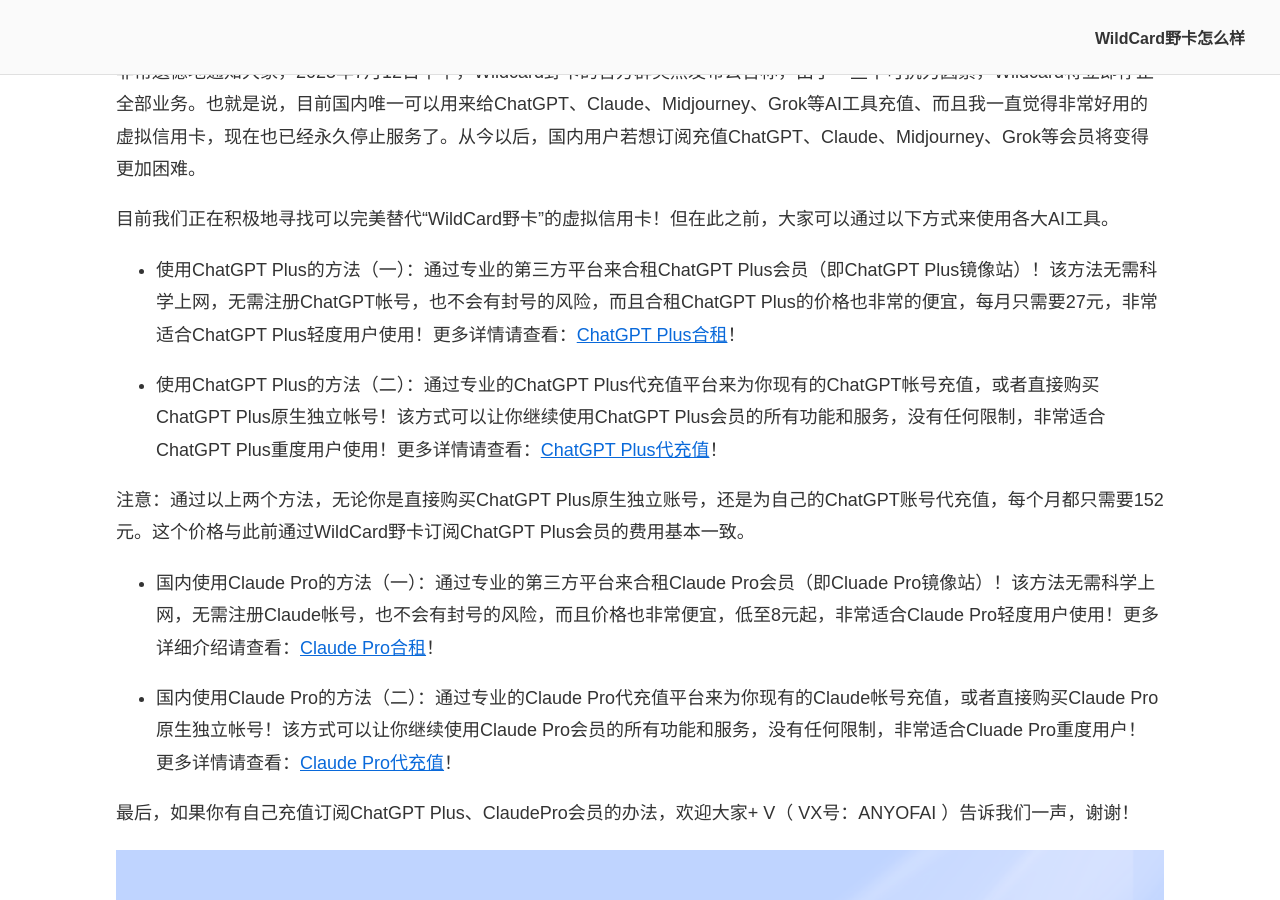
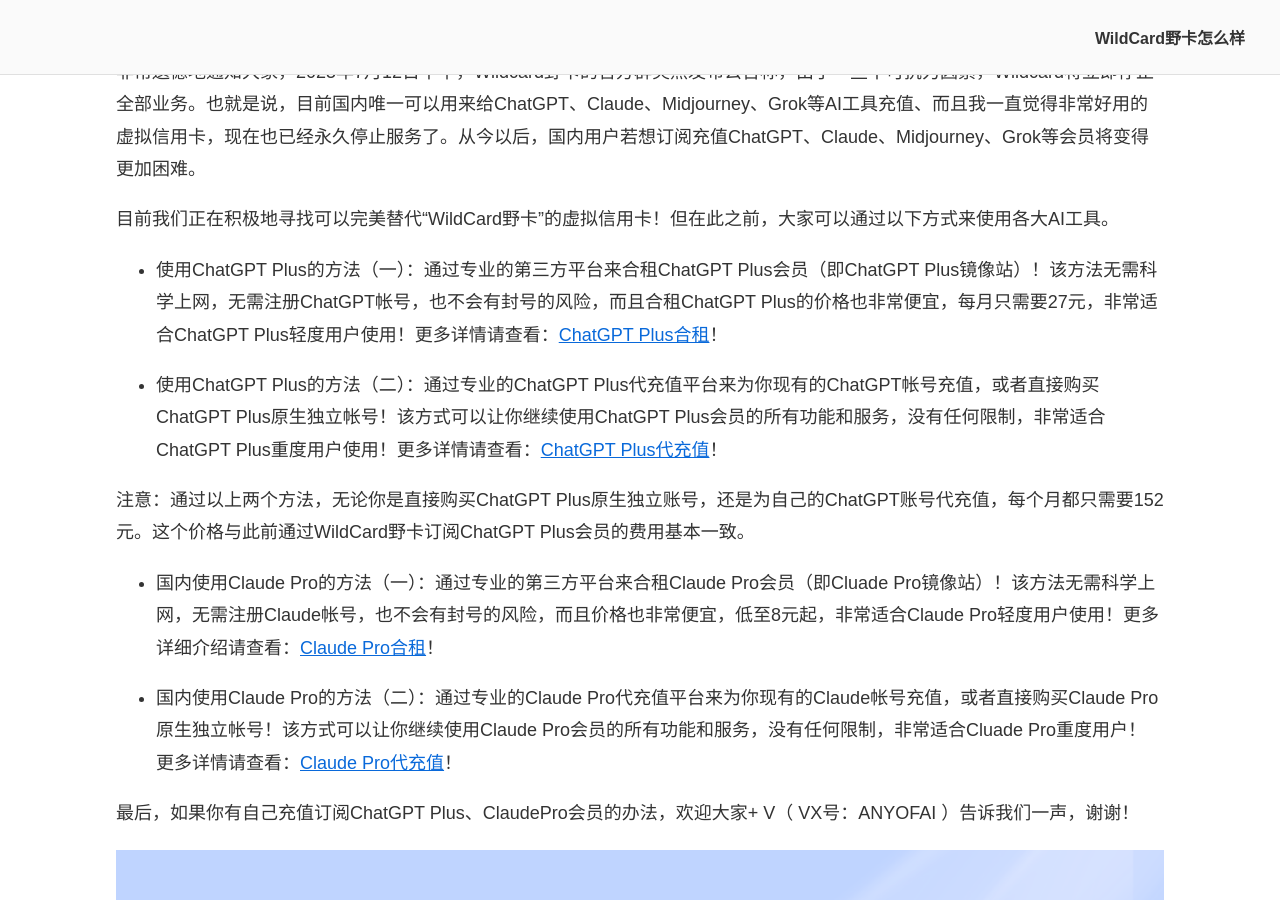
Before and after one commit to anyofai/anyofai.github.io, a Jekyll site: the page built from index.md, in a window 1280 px wide and 900 px high, scrolled down 379 px. Built offline with Jekyll 4.4.1, drawn with Linux system fonts in a browser that asks for light colours.

Commit message:
Update index.md

```diff
--- a/index.md
+++ b/index.md
@@ -14,7 +14,7 @@
 
 目前我们正在积极地寻找可以完美替代“WildCard野卡”的虚拟信用卡！但在此之前，大家可以通过以下方式来使用各大AI工具。
 
-* 使用ChatGPT Plus的方法（一）：通过专业的第三方平台来合租ChatGPT Plus会员（即ChatGPT Plus镜像站）！该方法无需科学上网，无需注册ChatGPT帐号，也不会有封号的风险，而且合租ChatGPT Plus的价格也非常的便宜，每月只需要27元，非常适合ChatGPT Plus轻度用户使用！更多详情请查看：<a href="https://github.com/anyofai/chatgpt-plus-hezu">ChatGPT Plus合租</a>！
+* 使用ChatGPT Plus的方法（一）：通过专业的第三方平台来合租ChatGPT Plus会员（即ChatGPT Plus镜像站）！该方法无需科学上网，无需注册ChatGPT帐号，也不会有封号的风险，而且合租ChatGPT Plus的价格也非常便宜，每月只需要27元，非常适合ChatGPT Plus轻度用户使用！更多详情请查看：<a href="https://github.com/anyofai/chatgpt-plus-hezu">ChatGPT Plus合租</a>！
 
 * 使用ChatGPT Plus的方法（二）：通过专业的ChatGPT Plus代充值平台来为你现有的ChatGPT帐号充值，或者直接购买ChatGPT Plus原生独立帐号！该方式可以让你继续使用ChatGPT Plus会员的所有功能和服务，没有任何限制，非常适合ChatGPT Plus重度用户使用！更多详情请查看：<a href="https://github.com/anyofai/chatgpt-plus-recharge">ChatGPT Plus代充值</a>！
 
```
